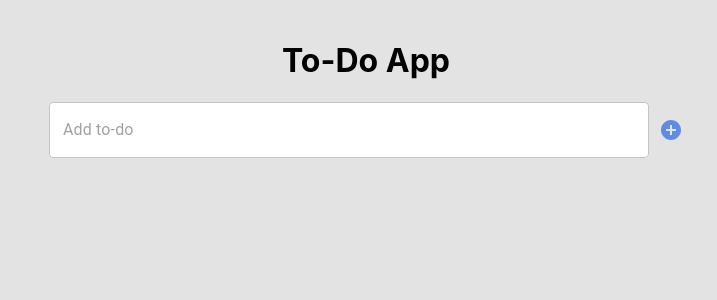
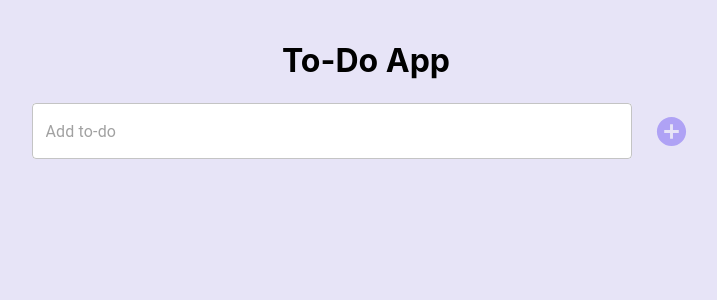
Before and after one commit to pwei12/react-ts-todo-app, a React (Create React App) app: page / in a window 1280 px wide. Shown: the top 300 px of the page, without its empty margins (274-991 px from the left). Built offline with nearby package versions, Linux system fonts and the light colour scheme.

Commit message:
feature: disable add-button when input field is empty

```diff
--- a/src/App.scss
+++ b/src/App.scss
@@ -1,6 +1,6 @@
 .app {
   text-align: center;
-  background-color: #e3e3e3;
+  background-color: #e7e4f7;
   height: 100vh;
   padding: 20px
 }
--- a/src/components/ActionBar/ActionBar.tsx
+++ b/src/components/ActionBar/ActionBar.tsx
@@ -1,25 +1,30 @@
 import React, { useState, SyntheticEvent } from "react";
 import TextField from "@material-ui/core/TextField";
 import AddCircleIcon from "@material-ui/icons/AddCircle";
-import '../../styles/ActionBar.scss'
-import { actionBarStyles } from '../../styles/MuiStyles';
+import IconButton from "@material-ui/core/IconButton";
+import { actionBarStyles } from "../../styles/MuiStyles";
+import "../../styles/ActionBar.scss";
 
 type ActionBarProps = {
-    onAddTodo: (s: string) => void
-}
+	onAddTodo: (s: string) => void;
+};
 
 const ActionBar = ({ onAddTodo }: ActionBarProps) => {
 	const classes = actionBarStyles();
 	const [todo, setTodo] = useState("");
+	const [isButtonDisabled, setIsButtonDisabled] = useState(true);
 
 	const handleInputChange = (event: SyntheticEvent<HTMLInputElement | HTMLTextAreaElement>) => {
-		setTodo(event.currentTarget.value);
+		const input = event.currentTarget.value;
+		setTodo(input);
+		input ? setIsButtonDisabled(false) : setIsButtonDisabled(true);
 	};
 
 	const handleClickAddButton = () => {
 		onAddTodo(todo);
-        setTodo('');
-    }
+		setTodo("");
+		setIsButtonDisabled(true);
+	};
 
 	return (
 		<div className="todo-creation">
@@ -32,11 +37,15 @@ const ActionBar = ({ onAddTodo }: ActionBarProps) => {
 				onChange={handleInputChange}
 				className={classes.textInput}
 			/>
-            <AddCircleIcon
+			<IconButton
+				className={classes.buttonAdd}
+				disabled={isButtonDisabled}
 				onClick={handleClickAddButton}
-                className="button-add"
+				disableRipple={true}
 				data-testid="button-add"
-            />
+			>
+				<AddCircleIcon fontSize="large" />
+			</IconButton>
 		</div>
 	);
 };
--- a/src/styles/ActionBar.scss
+++ b/src/styles/ActionBar.scss
@@ -5,11 +5,3 @@
 	justify-content: center;
 	grid-gap: 10px;
 }
-
-.button-add {
-    color: rgba(5, 82, 227, 0.6);
-    &:hover {
-        color: rgba(5, 82, 227, 0.9);
-        cursor: pointer;
-    }
-}
--- a/src/styles/MuiStyles.js
+++ b/src/styles/MuiStyles.js
@@ -1,8 +1,19 @@
-import { makeStyles } from '@material-ui/core/styles';
+import { makeStyles } from "@material-ui/core/styles";
 
 export const actionBarStyles = makeStyles((theme) => ({
-    textInput: {
-        backgroundColor: "white",
-        borderRadius: 4,
-    },
+	textInput: {
+		backgroundColor: "white",
+		borderRadius: 4,
+	},
+	buttonAdd: {
+		color: theme.palette.primary.main,
+		"&:hover": {
+			color: theme.palette.primary.dark,
+			cursor: "pointer",
+			backgroundColor: "transparent",
+		},
+		"&:disabled": {
+			color: theme.palette.primary.light,
+		},
+	},
 }));
--- /dev/null
+++ b/src/theme.js
@@ -0,0 +1,13 @@
+import { createMuiTheme } from "@material-ui/core/styles";
+
+const theme = createMuiTheme({
+	palette: {
+		primary: {
+			dark: "#685bb5",
+            main: "#7d66f2",
+            light: '#afa2f5'
+		},
+	},
+});
+
+export default theme;
```
Also changed, not shown: src/App.tsx (+6 -2 lines), 1 other file (tests, documents, lock files or other folders). Lines whose indentation alone changed are shown as unchanged.
